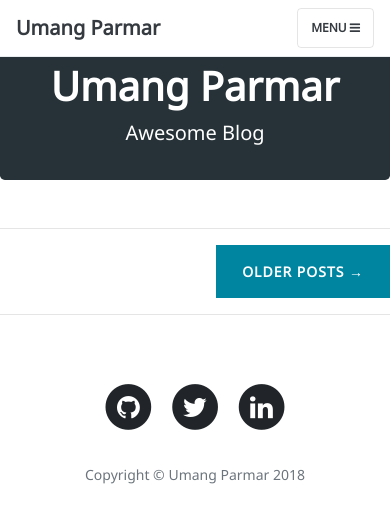
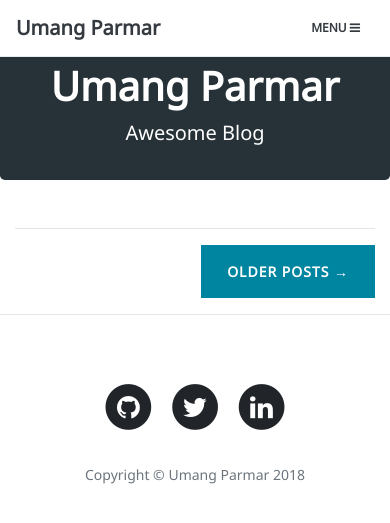
Before and after one commit to darkLord19/ublog, a Django app: template blog/templates/blog/posts.html in a window 390 px wide. Shown: the top 523 px of the page. Run offline with Django 3.2, Linux system fonts and the light colour scheme; the template is opened without the code that fills it, so the values that code supplies are empty; some libraries are stand-ins or nearby versions.

Commit message:
Make homepage responsive

```diff
--- a/blog/templates/blog/home.html
+++ b/blog/templates/blog/home.html
@@ -26,7 +26,7 @@
   <body>
 
     <!-- Navigation -->
-    <nav class="navbar navbar-expand-lg navbar-light fixed-top" id="mainNav">
+    <nav class="navbar navbar-expand-lg navbar-dark fixed-top" id="mainNav">
       <div class="container">
         <a class="navbar-brand" href="{% url 'home_page' %}">Umang Parmar</a>
         <button class="navbar-toggler navbar-toggler-right" type="button" data-toggle="collapse" data-target="#navbarResponsive" aria-controls="navbarResponsive" aria-expanded="false" aria-label="Toggle navigation">
@@ -92,7 +92,7 @@
 
     {% block list %}
     <!-- Main Content -->
-    <div class="full-container">
+    <div class="container">
       <div class="row">
         <div class="col-lg-8 col-md-10 mx-auto">
           <div class="post-preview">
--- a/blog/templates/blog/posts.html
+++ b/blog/templates/blog/posts.html
@@ -3,7 +3,7 @@
 {% block content %}
 
     {% for post in posts %}
-        <div class="card mx-auto border-dark mb-5" style="width: 80%;">
+        <div class="card mx-auto border-dark mb-5" style="width: 100%;">
             <div class="card-body">
             <h5 class="card-title"><a href="{% url 'post_details' slug=post.slug %}">{{ post.title }}</a></h5>
             <h6 class="card-subtitle mb-2 text-muted">Published on {{ post.published_date }}</h6>
```
